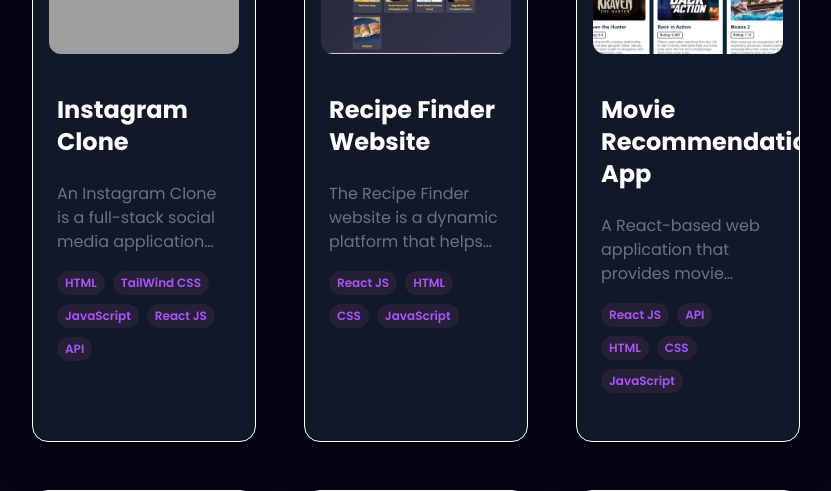
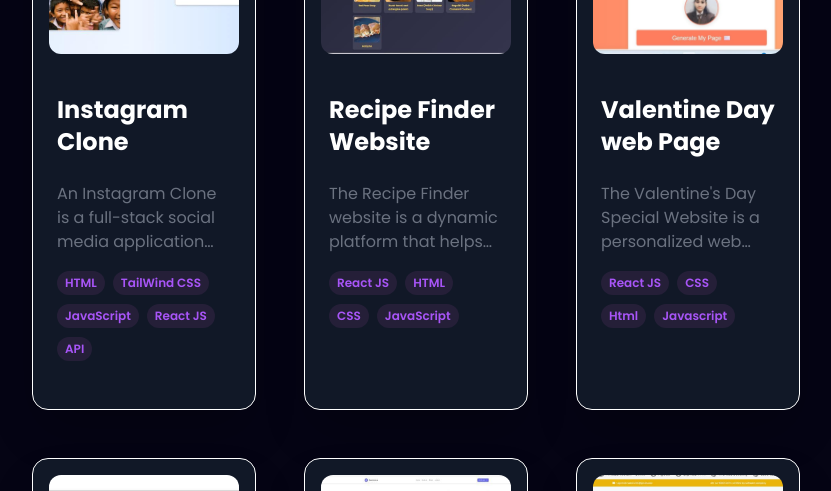
Before and after one commit to Sakshi123-tech/my_updated_portfolio, a React (Vite) app: page / in a window 1280 px wide. Shown: the part 3181-3672 px from the top of the page, without its empty margins (224-1055 px from the left). Built offline with nearby package versions, Linux system fonts and the light colour scheme; grey boxes are pictures that could not be loaded.

Commit message:
Updated three files for bug fixes & improvements

```diff
--- a/src/components/About/About.jsx
+++ b/src/components/About/About.jsx
@@ -48,7 +48,7 @@
           </p>
           {/* Resume Button */}
           <a
-            href="https://drive.google.com/file/d/1Blv__3lCIvYD09sx2fH7cDi9dJtiVYfK/view"
+            href="https://drive.google.com/file/d/1Ee4wNw1PAMJDtjOcYUGw32EcavqXgHVd/view"
             target="_blank"
             rel="noopener noreferrer"
             className="inline-block text-white py-3 px-8 rounded-full mt-5 text-lg font-bold transition duration-300 transform hover:scale-105"
--- a/src/constants.js
+++ b/src/constants.js
@@ -44,7 +44,7 @@
 import School from './assets/education_logo/School.jpeg';
 
 // Project Section Logo's
-import insta from './assets/work_logo/github_det.png';
+import insta from './assets/work_logo/instagram.jpg';
 import recipe from './assets/work_logo/Recipyfinder.jpg';
 import movierecLogo from './assets/work_logo/movie_rec.png';
 import expensetracker from './assets/work_logo/ExpenseTracker.jpg';
@@ -179,8 +179,8 @@
          "An Instagram Clone is a full-stack social media application that allows users to log in, create posts, like, comment, and interact with other users in a responsive and engaging interface",
       image: insta,
       tags: ["HTML", "TailWind CSS", "JavaScript", "React JS", "API"],
-      github: "https://github.com/codingmastr/GitHub-Profile-Search-App-Using-React-JS",
-      webapp: "https://githubprofiledetective.netlify.app/",
+      github: "https://github.com/Sakshi123-tech/Instagram_clone",
+      webapp: "",
     },
     {
       id: 1,
@@ -192,16 +192,16 @@
       github: "https://github.com/Sakshi123-tech/Recipe-finder-website/tree/master",
       webapp: "https://recipe-app-five-topaz.vercel.app/",
     },
-    {
-      id: 2,
-      title: "Movie Recommendation App",
-      description:
-        "A React-based web application that provides movie recommendations based on different criteria, such as genres, user preferences, and popular trends. The intuitive design and smooth experience make it a go-to app for movie enthusiasts.",
-      image: movierecLogo,
-      tags: ["React JS", "API", "HTML", "CSS", "JavaScript"],
-      github: "https://github.com/codingmastr/Movie-Recommendation-App",
-      webapp: "https://movie-recommendation-app-jet.vercel.app/",
-    },
+    // {
+    //   id: 2,
+    //   title: "Movie Recommendation App",
+    //   description:
+    //     "A React-based web application that provides movie recommendations based on different criteria, such as genres, user preferences, and popular trends. The intuitive design and smooth experience make it a go-to app for movie enthusiasts.",
+    //   image: movierecLogo,
+    //   tags: ["React JS", "API", "HTML", "CSS", "JavaScript"],
+    //   github: "https://github.com/codingmastr/Movie-Recommendation-App",
+    //   webapp: "https://movie-recommendation-app-jet.vercel.app/",
+    // },
     {
       id: 3,
       title: "Valentine Day web Page",
```
Also changed, not shown: src/assets/work_logo/instagram.jpg (added).
